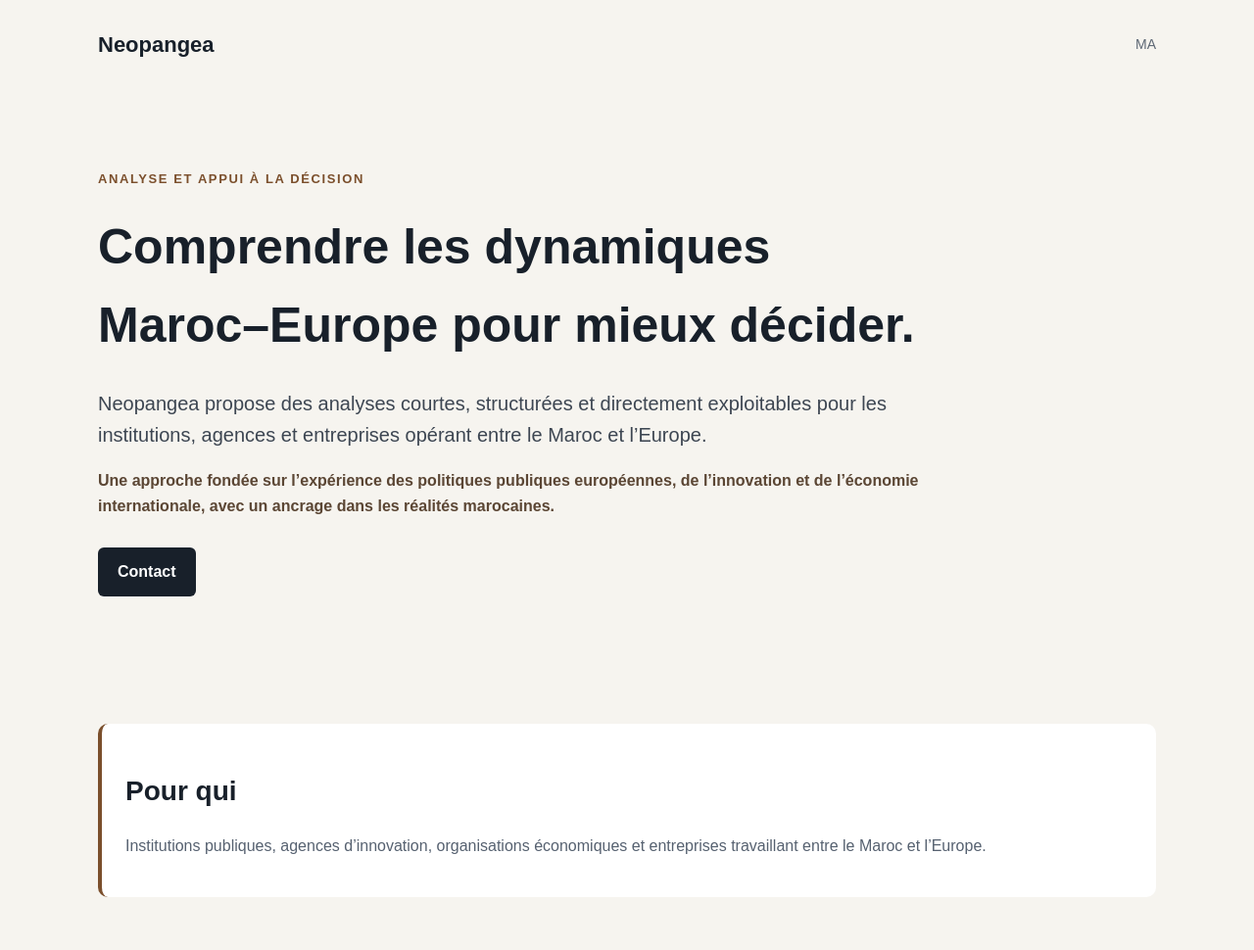
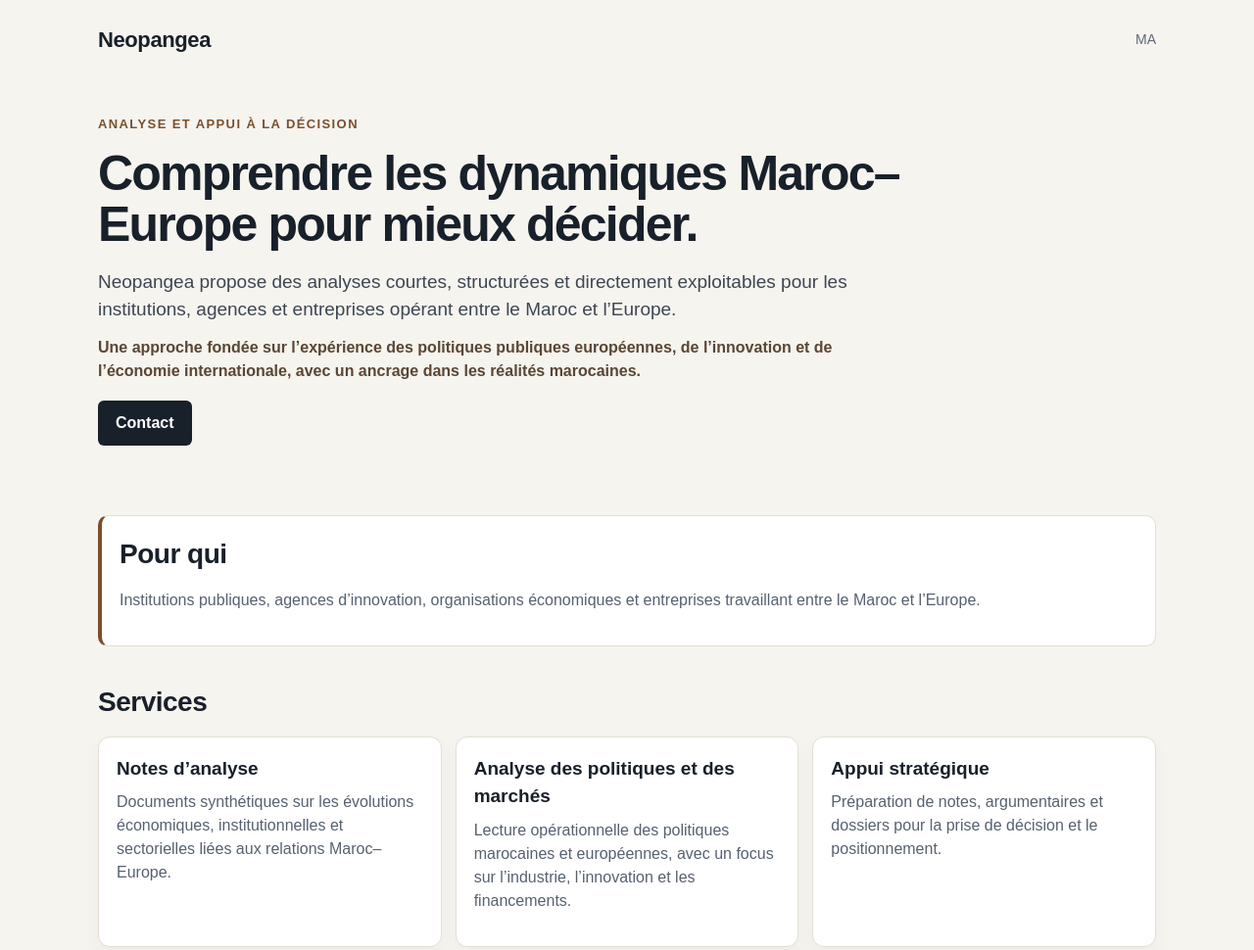
Before and after one commit to ainadviser-cloud/ainadviser-cloud.github.io, a plain HTML site: page index.html in a window 1280 px wide. Shown: the top 970 px of the page at 98% size. Drawn offline with Linux system fonts and the light colour scheme.

Commit message:
Refactor CSS styles and update contact email link

```diff
--- a/index.html
+++ b/index.html
@@ -8,34 +8,205 @@
   <meta name="description" content="Analyses opérationnelles sur les dynamiques Maroc–Europe." />
 
   <style>
-    body { margin:0; font-family:Arial, Helvetica, sans-serif; color:#18202a; background:#f6f4ef; line-height:1.6; }
-    .container { max-width:1080px; margin:auto; padding:28px 22px; }
-    header { display:flex; justify-content:space-between; align-items:center; margin-bottom:70px; }
-    .brand { font-size:22px; font-weight:700; }
-    .nav { font-size:14px; color:#5e6875; }
-    .hero { max-width:850px; padding:40px 0 70px; }
-    .eyebrow { text-transform:uppercase; font-size:13px; letter-spacing:1.6px; color:#7b4f2c; font-weight:700; margin-bottom:18px; }
-    h1 { font-size:50px; margin:0 0 24px; }
-    h2 { font-size:28px; margin-bottom:20px; }
-    h3 { margin-top:0; font-size:20px; }
-    .lead { font-size:20px; color:#3d4652; margin-bottom:18px; }
-    .credibility { font-size:16px; color:#5b4634; margin-bottom:30px; font-weight:600; }
-    .cta { display:inline-block; background:#18202a; color:white; text-decoration:none; padding:12px 20px; border-radius:6px; font-weight:700; }
-    section { margin:60px 0; }
-    .grid { display:grid; grid-template-columns:repeat(3,1fr); gap:18px; }
-    .card { background:white; border:1px solid #e4ded4; border-radius:12px; padding:22px; }
-    .muted { color:#566170; }
-    .highlight { background:#fff; border-left:4px solid #7b4f2c; padding:24px; border-radius:10px; }
-    .split { display:grid; grid-template-columns:1fr 1fr; gap:30px; }
-    ul { padding-left:20px; }
-    li { margin-bottom:8px; }
-    .contact { background:#18202a; color:white; padding:30px; border-radius:14px; }
-    footer { margin-top:60px; padding-top:20px; border-top:1px solid #ddd5c8; font-size:13px; color:#666; }
-    footer p { margin-bottom:12px; }
+    body {
+      margin: 0;
+      font-family: Arial, Helvetica, sans-serif;
+      color: #18202a;
+      background: #f6f4ef;
+      line-height: 1.5;
+    }
 
-    @media (max-width:800px){
-      h1 { font-size:34px; }
-      .grid, .split { grid-template-columns:1fr; }
+    .container {
+      max-width: 1080px;
+      margin: auto;
+      padding: 24px 22px;
+    }
+
+    header {
+      display: flex;
+      justify-content: space-between;
+      align-items: center;
+      margin-bottom: 40px;
+    }
+
+    .brand {
+      font-size: 22px;
+      font-weight: 700;
+      letter-spacing: -0.4px;
+    }
+
+    .nav {
+      font-size: 14px;
+      color: #5e6875;
+    }
+
+    .hero {
+      max-width: 850px;
+      padding: 20px 0 35px;
+    }
+
+    .eyebrow {
+      text-transform: uppercase;
+      font-size: 13px;
+      letter-spacing: 1.4px;
+      color: #7b4f2c;
+      font-weight: 700;
+      margin-bottom: 14px;
+    }
+
+    h1 {
+      font-size: 50px;
+      line-height: 1.05;
+      letter-spacing: -1.8px;
+      margin: 0 0 18px;
+    }
+
+    h2 {
+      font-size: 28px;
+      letter-spacing: -0.5px;
+      margin: 0 0 14px;
+    }
+
+    h3 {
+      margin: 0 0 8px;
+      font-size: 19px;
+    }
+
+    p {
+      margin-top: 0;
+    }
+
+    .lead {
+      font-size: 19px;
+      color: #3d4652;
+      max-width: 780px;
+      margin-bottom: 12px;
+    }
+
+    .credibility {
+      font-size: 16px;
+      color: #5b4634;
+      max-width: 760px;
+      margin-bottom: 18px;
+      font-weight: 600;
+    }
+
+    .cta {
+      display: inline-block;
+      background: #18202a;
+      color: white;
+      text-decoration: none;
+      padding: 11px 18px;
+      border-radius: 6px;
+      font-weight: 700;
+    }
+
+    section {
+      margin: 36px 0;
+    }
+
+    .grid {
+      display: grid;
+      grid-template-columns: repeat(3, 1fr);
+      gap: 14px;
+    }
+
+    .card {
+      background: white;
+      border: 1px solid #e4ded4;
+      border-radius: 12px;
+      padding: 18px;
+      box-shadow: 0 8px 18px rgba(0,0,0,0.035);
+    }
+
+    .muted {
+      color: #566170;
+    }
+
+    .highlight {
+      background: #fff;
+      border-left: 4px solid #7b4f2c;
+      padding: 18px;
+      border-radius: 10px;
+      border-top: 1px solid #e4ded4;
+      border-right: 1px solid #e4ded4;
+      border-bottom: 1px solid #e4ded4;
+    }
+
+    .split {
+      display: grid;
+      grid-template-columns: 1fr 1fr;
+      gap: 22px;
+    }
+
+    ul {
+      padding-left: 20px;
+      margin-top: 0;
+      margin-bottom: 0;
+    }
+
+    li {
+      margin-bottom: 6px;
+    }
+
+    .contact {
+      background: #18202a;
+      color: white;
+      padding: 22px;
+      border-radius: 14px;
+    }
+
+    .contact a {
+      color: white;
+      font-weight: 700;
+    }
+
+    footer {
+      margin-top: 42px;
+      padding-top: 18px;
+      border-top: 1px solid #ddd5c8;
+      font-size: 13px;
+      color: #666;
+    }
+
+    footer p {
+      margin-bottom: 10px;
+    }
+
+    @media (max-width: 800px) {
+      .container {
+        padding: 20px 18px;
+      }
+
+      header {
+        margin-bottom: 26px;
+      }
+
+      .hero {
+        padding: 12px 0 24px;
+      }
+
+      h1 {
+        font-size: 34px;
+        letter-spacing: -1px;
+      }
+
+      h2 {
+        font-size: 25px;
+      }
+
+      .lead {
+        font-size: 18px;
+      }
+
+      .grid,
+      .split {
+        grid-template-columns: 1fr;
+      }
+
+      section {
+        margin: 28px 0;
+      }
     }
   </style>
 </head>
@@ -146,7 +317,7 @@
 
       <section class="contact">
         <h2>Contact</h2>
-        <p><a href="mailto:ainadviser@gmail.com" style="color:white;">ainadviser@gmail.com</a></p>
+        <p><a href="mailto:ainadviser@gmail.com">ainadviser@gmail.com</a></p>
       </section>
     </main>
 
```
